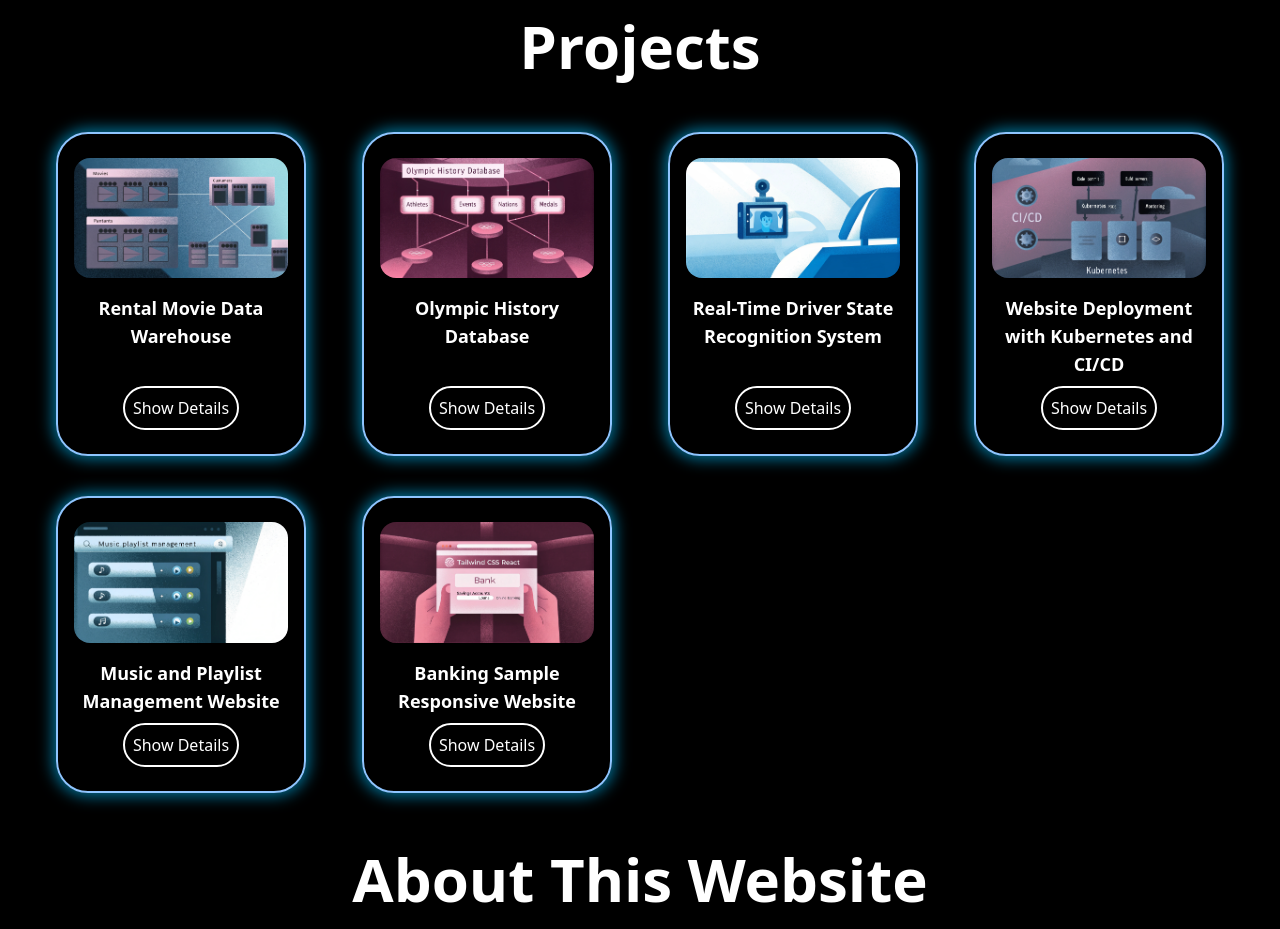
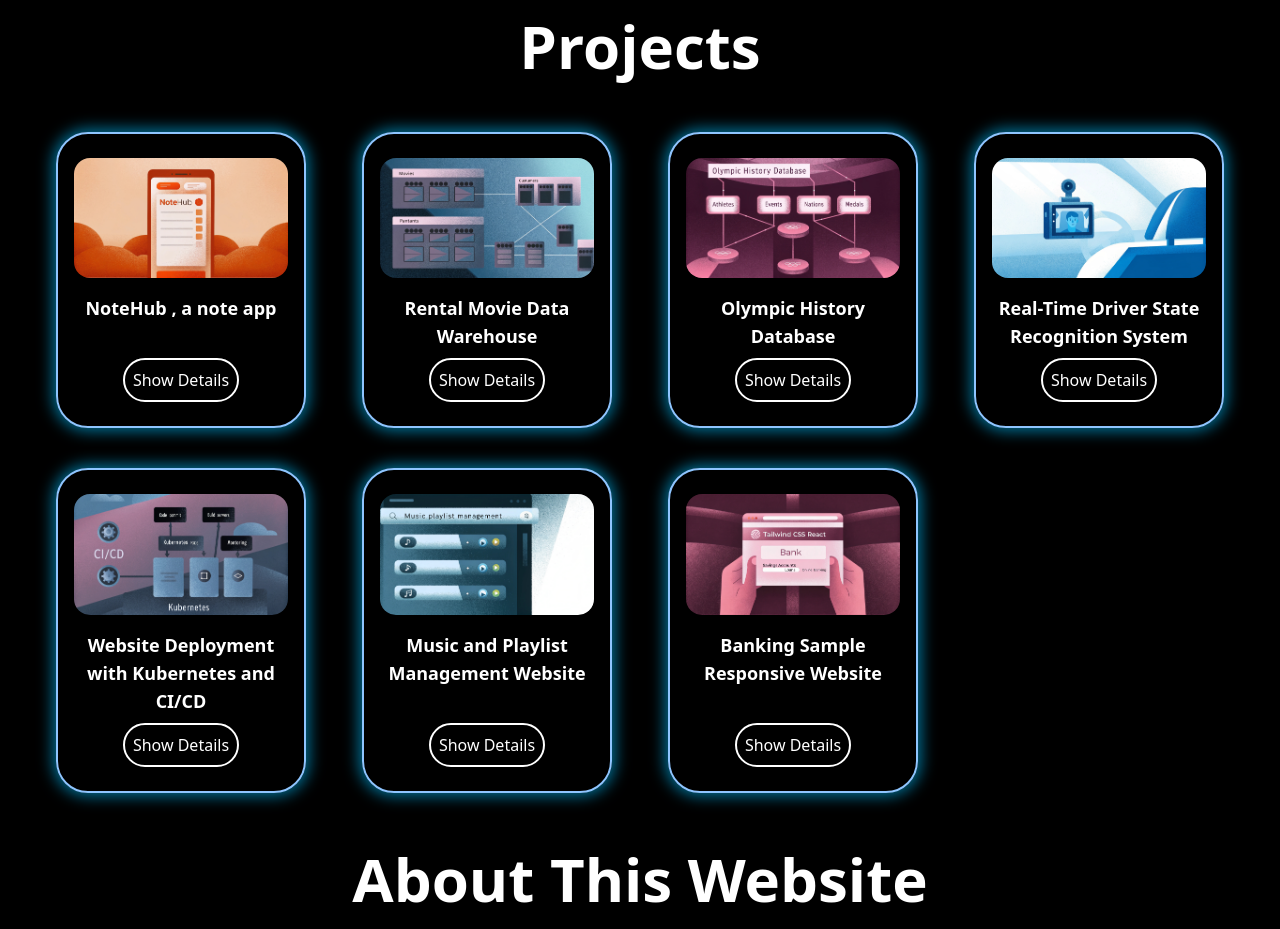
Before and after one commit to BehzadHashemian/portfolio, a React (Vite) app: page / in a window 1280 px wide. Shown: the part 1420-2349 px from the top of the page. Built offline with nearby package versions, Linux system fonts and the light colour scheme.

Commit message:
update project list

```diff
--- a/src/components/Projects.jsx
+++ b/src/components/Projects.jsx
@@ -7,10 +7,21 @@ import driver from '../assets/driver.jpg'
 import kuber from '../assets/kuber.jpg'
 import music from '../assets/music.jpg'
 import bank from '../assets/bank.jpg'
-
+import note from '../assets/note.jpg'
 const Projects = () => {
 
   const projectsData = [
+    {
+      name: "NoteHub , a note app",
+      img: note,
+      desc: [
+        "Developed a full-stack note-taking app using React (frontend) and Django (backend) with user authentication.",
+        "Implemented a secure login system and RESTful API to manage user notes efficiently.",
+        "Implemented JWT-based authentication and secure API endpoints.",
+        "Designed a responsive UI for seamless note creation, editing, and deletion across devices."
+      ],
+      loc: "Personal"
+    },
     {
       name: "Rental Movie Data Warehouse",
       img: rentalmovie,
```
Also changed, not shown: src/assets/note.jpg (added).
